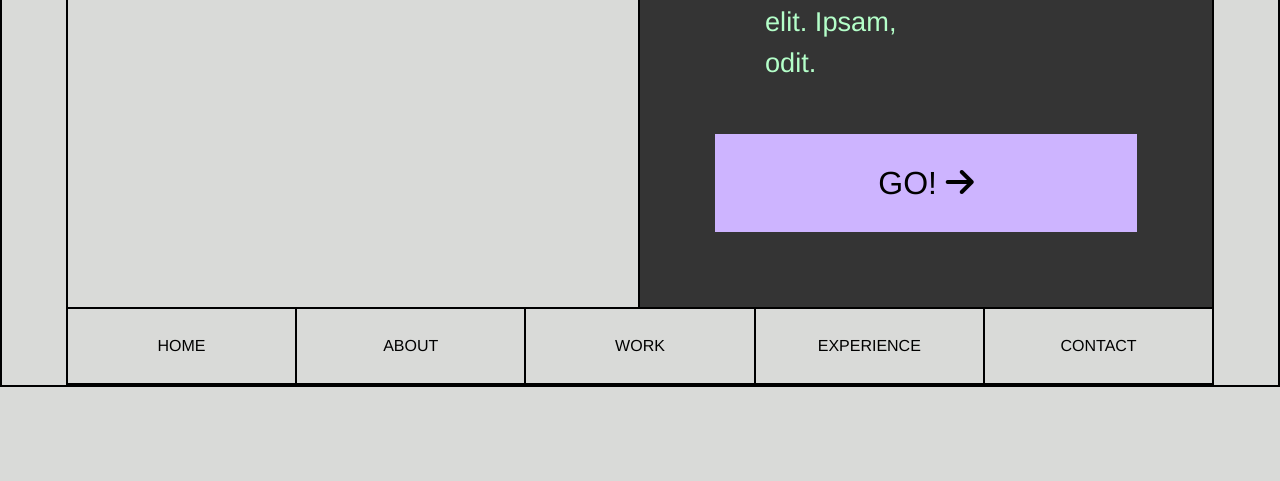
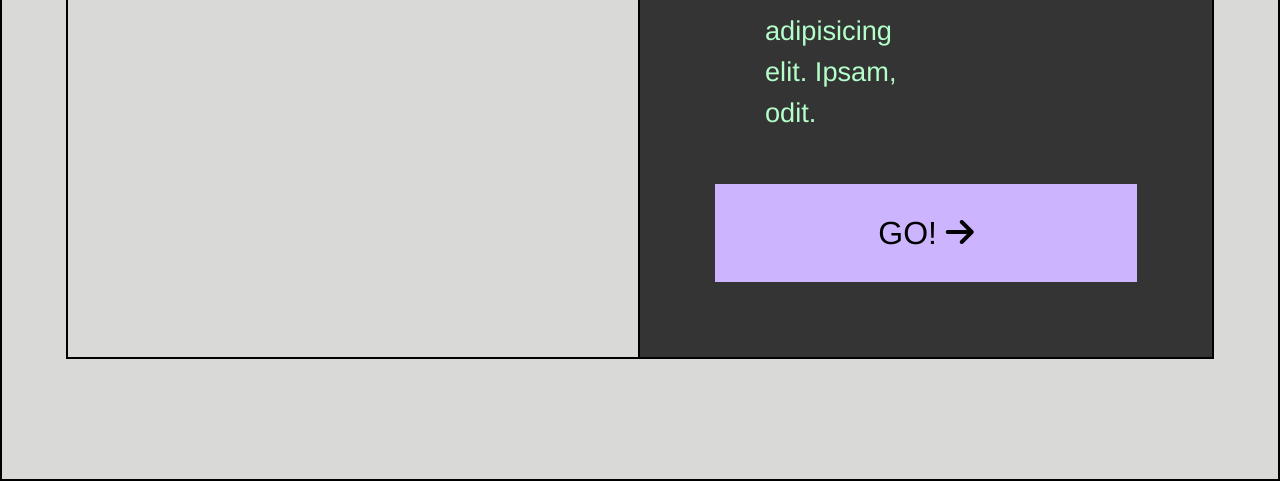
Before and after one commit to gerardojgarcia/navigation_two, a website built with Parcel: page index.html in a window 1280 px wide. Shown: the part 6314-6795 px from the top of the page. Before the commit the page ends 6701 px from the top, so only its background shows below. Built offline with nearby package versions, Linux system fonts and the light colour scheme; a web font is replaced by a local one.

Commit message:
updated footer and contact section

```diff
--- a/css/main.scss
+++ b/css/main.scss
@@ -349,7 +349,7 @@ nav {
   display: flex;
   flex-flow: column nowrap;
   width: 100%;
-
+  padding-bottom: 15vh;
   border: 2px solid black;
 
 }
@@ -1159,7 +1159,7 @@ transition: all 200ms ease-in-out;
     font-size: 4rem;
     border-bottom: 2px solid black;
 
-    padding-left: 25px;
+    padding: 25px;
 
 }
 
@@ -1186,7 +1186,8 @@ transition: all 200ms ease-in-out;
     #contact-social {
       display: flex;
       flex-flow: row nowrap;
-
+      width: 55%;
+      margin-top: 25px;
       font-size: 1.7rem;
 
         p {
@@ -1211,7 +1212,7 @@ transition: all 200ms ease-in-out;
     font-size: 4rem;
     border-bottom: 2px solid black;
 
-    padding-left: 25px;
+    padding: 25px;
 
 }
 
--- a/index.html
+++ b/index.html
@@ -26,7 +26,7 @@
                     <a href="#work" class="nav-item">Work</a>
                     <a href="#exp" class="nav-item">Experience</a>
 
-                    <a href="" class="nav-item">Contact</a>
+                    <a href="#contact" class="nav-item">Contact</a>
                 </div>
 
                 <!--Hamburger Button-->
@@ -301,6 +301,12 @@
             </div>
         </section>
 
+
+
+        <!--FOOTER-->
+
+    <footer>
+
  <!--Contact Section-->
 
  <section class="contact" id="contact">
@@ -350,26 +356,6 @@
 
 </section>
 
-        <!--FOOTER-->
-
-    <footer>
-
-
-        <div class="footer-box">
-            <div class="footer-nav">
-                <div class="footer-nav-links">
-
-                    <a href="#" class="nav-item">Home</a>
-                    <a href="#about" class="nav-item">About</a>
-                    <a href="#work" class="nav-item">Work</a>
-                    <a href="#exp" class="nav-item">Experience</a>
-
-                    <a href="" class="nav-item">Contact</a>
-                </div> </div>
-
-
-        </div>
-
 
 
 </footer>
--- a/main.js
+++ b/main.js
@@ -8,3 +8,8 @@ const mobileMenu = document.querySelector('mobile-menu')
 hamBtn.addEventListener('click', () => {
     console.log('i was clicked')
 })
+
+
+
+
+//// Navigation Selection
```
Also changed, not shown: dist/index.html, 5 other files. Lines whose indentation alone changed are shown as unchanged.
